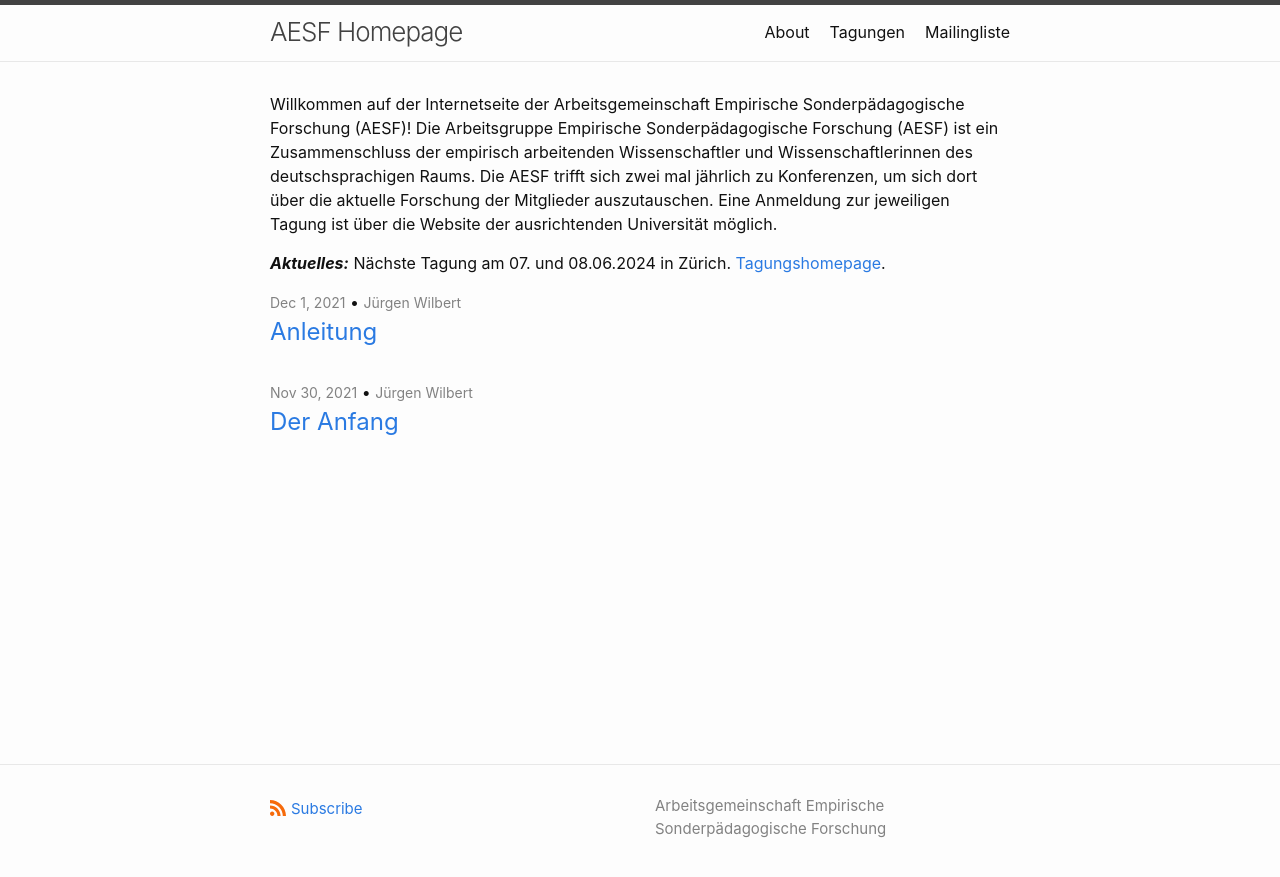
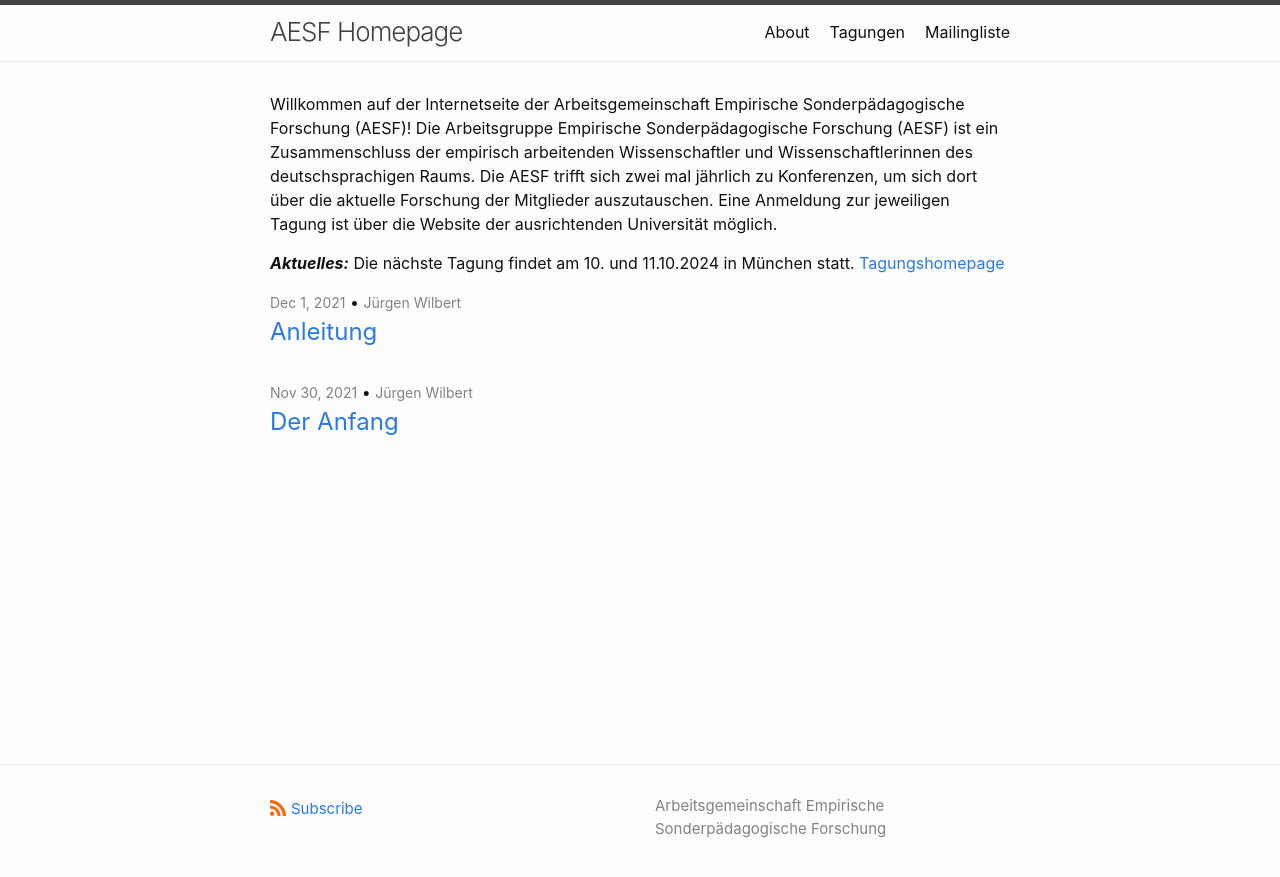
Before and after one commit to jazznbass/aesf_homepage, a Jekyll site: the page built from index.md, in a window 1280 px wide. Shown: the top 877 px of the page. Built offline with Jekyll 4.4.1, drawn with Linux system fonts in a browser that asks for light colours.

Commit message:
update Konferenzdaten

```diff
--- a/index.md
+++ b/index.md
@@ -6,4 +6,4 @@ Willkommen auf der Internetseite der Arbeitsgemeinschaft Empirische Sonderpädag
 Die Arbeitsgruppe Empirische Sonderpädagogische Forschung (AESF) ist ein Zusammenschluss der empirisch arbeitenden Wissenschaftler und Wissenschaftlerinnen des deutschsprachigen Raums. Die AESF trifft sich zwei mal jährlich zu Konferenzen, um sich dort über die aktuelle Forschung der Mitglieder auszutauschen. Eine Anmeldung zur jeweiligen Tagung ist über die Website der ausrichtenden Universität möglich.
 
 ***Aktuelles:***
-Nächste Tagung am 07. und 08.06.2024 in Zürich. [Tagungshomepage](https://www.bildungfueralle.ch/event/arbeitsgemeinschaft-empirische-sonderpaedagogische-forschung-aesf-fruehjahrstagung).
+Die nächste Tagung findet  am 10. und 11.10.2024 in München statt. [Tagungshomepage](https://www.edu.lmu.de/lbp/aesf_herbsttagung/index.html)
```
Also changed, not shown: _pages/conferences.md (+4 -4 lines).
